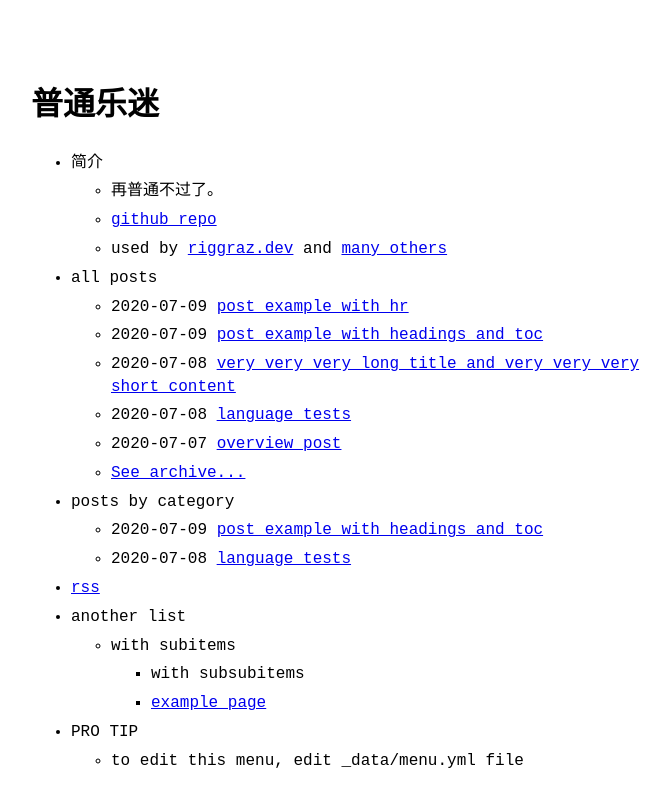
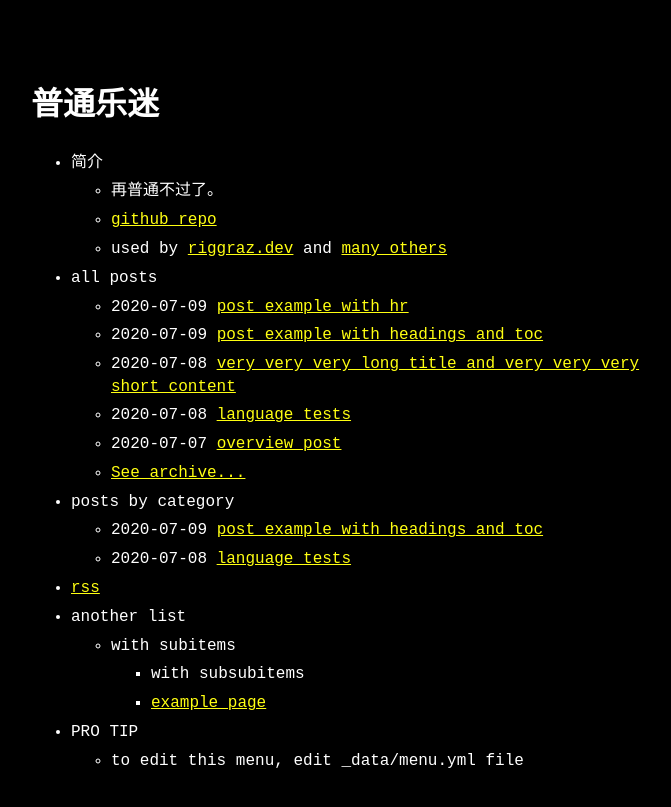
Before and after one commit to salingerlin/salingerlin.github.io, a Jekyll site: the page built from index.md, in a window 1280 px wide. Shown: the top 807 px of the page, without its empty margins (289-960 px from the left). Built offline with Jekyll 4.4.1, drawn with Linux system fonts in a browser that asks for light colours.

Commit message:
Update _config.yml

```diff
--- a/_config.yml
+++ b/_config.yml
@@ -14,8 +14,8 @@ favicon: "logo.jpg" # name+extension of favicon (which must be put on the root f
 remote_theme: riggraz/no-style-please # if you are using GitHub Pages, change it to remote_theme: riggraz/no-style-please
 
 theme_config:
-  appearance: "auto" # can be "light", "dark" or "auto"
-  back_home_text: ".." # customize text for homepage link in post layout
+  appearance: "dark" # can be "light", "dark" or "auto"
+  back_home_text: "<--" # customize text for homepage link in post layout
   date_format: "%Y-%m-%d" # customize how date is formatted
   show_description: false # show blog description in home page
 
```
